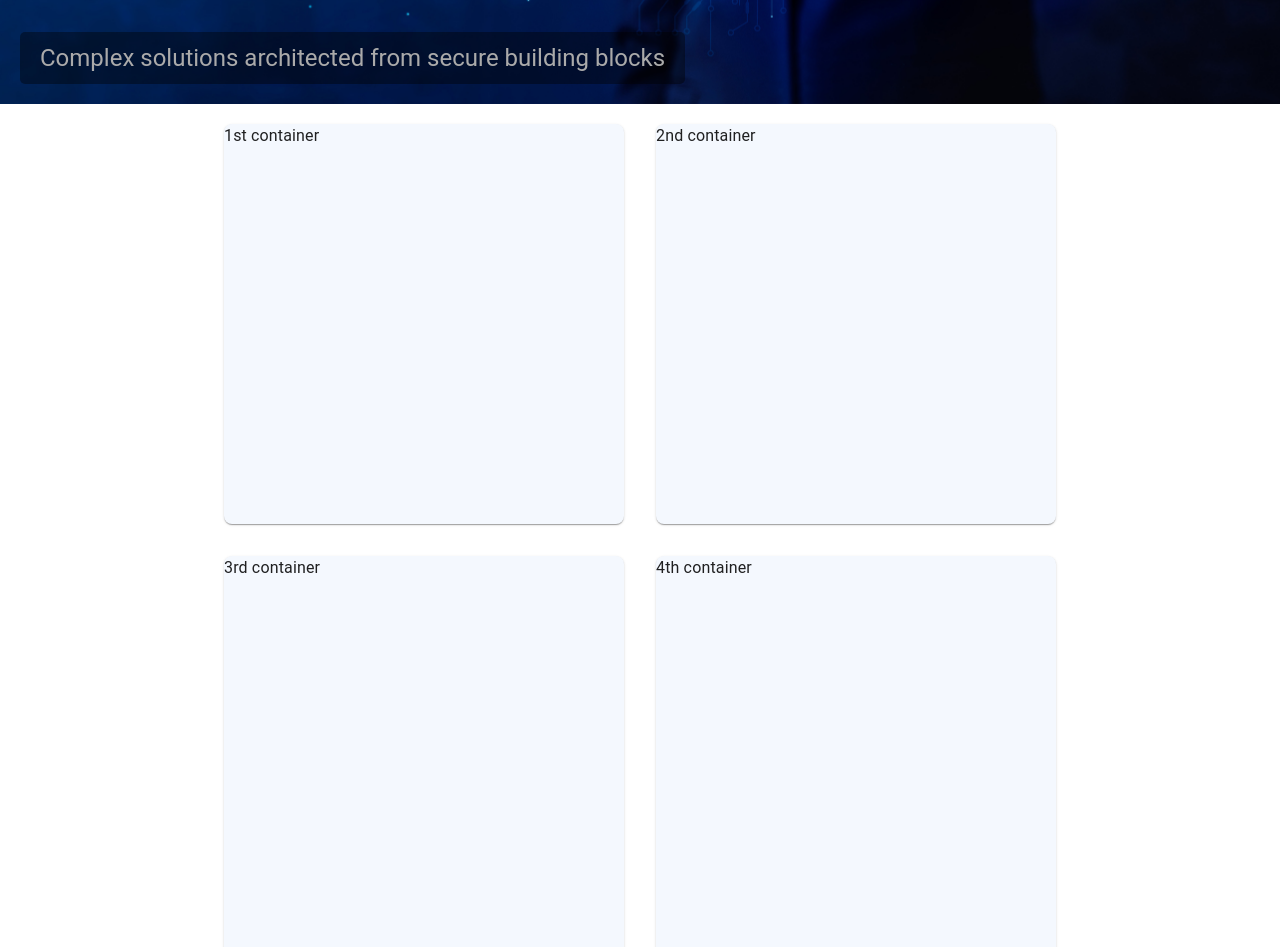
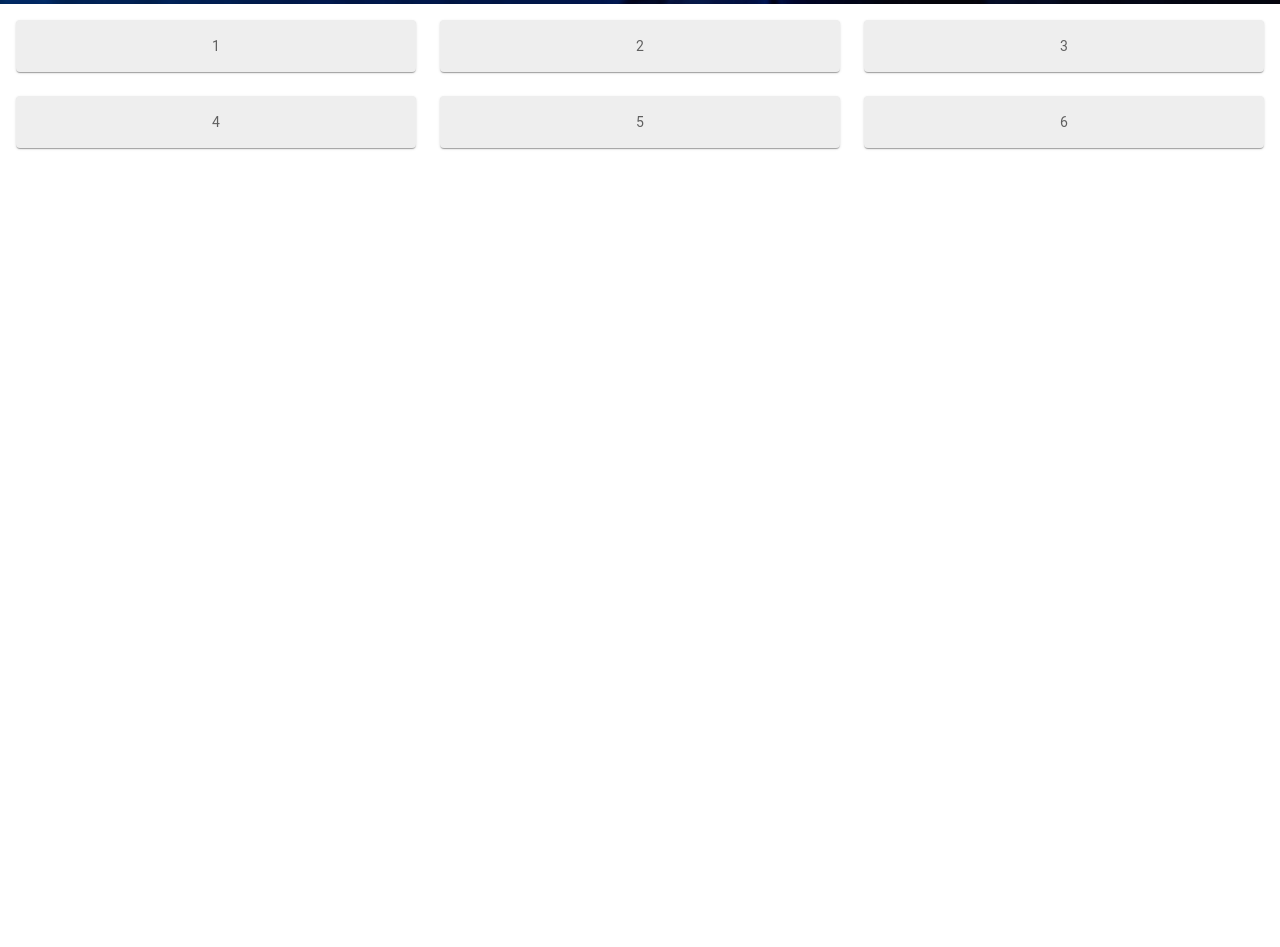
Before and after one commit to cloudful-io/cloudful-io.github.io, a React (Create React App) app: page /#/ in a window 1280 px wide. Shown: the part 460-1407 px from the top of the page. After the commit the page ends 800 px from the top, so only its background shows below. Built offline with nearby package versions, Linux system fonts and the light colour scheme.

Commit message:
Modified grid

```diff
--- a/src/pages/Home.js
+++ b/src/pages/Home.js
@@ -1,16 +1,29 @@
 import React from "react";
+import { experimentalStyled as styled } from '@mui/material/styles';
 import Box from '@mui/material/Box';
-import { Grid2 } from '@mui/material';
+import Grid from '@mui/material/Grid2';
+import Paper from '@mui/material/Paper';
 import Typography from '@mui/material/Typography';
 
 const Home = () => {
+  const Item = styled(Paper)(({ theme }) => ({
+    backgroundColor: '#eee',
+    ...theme.typography.body2,
+    padding: theme.spacing(2),
+    textAlign: 'center',
+    color: theme.palette.text.secondary,
+    ...theme.applyStyles('dark', {
+      backgroundColor: '#1A2027',
+    }),
+  }));
+
     return (
         <>
         <Box
         sx={{
           position: 'relative',
           width: '100vw',
-          height: '500px',  // Adjust height as needed
+          height: '400px',  // Adjust height as needed
           margin: 0,
           padding: 0,
           backgroundImage: 'url(/assets/images/hero.jpg)',  // Add the URL of your hero image
@@ -36,75 +49,15 @@ const Home = () => {
           Complex solutions architected from secure building blocks
         </Typography>
       </Box>
-
-      <Box
-      display="flex"
-      justifyContent="center"
-      alignItems="center"
-      paddingTop="20px"
-    >
-      <Grid2 container spacing={2} justifyContent="center" alignItems="center" direction="column">
-        {/* First row */}
-        <Grid2 container spacing={4} justifyContent="center">
-          <Grid2 xs={5}>
-            <Box
-              sx={{
-                width: 400,
-                height: 400,
-                borderRadius: 2,
-                bgcolor: 'primary.main',
-                boxShadow: 1,
-              }}
-            >
-              1st container
-            </Box>
-          </Grid2>
-          <Grid2 xs={5}>
-            <Box
-              sx={{
-                width: 400,
-                height: 400,
-                borderRadius: 2,
-                bgcolor: 'primary.main',
-                boxShadow: 1,
-              }}
-            >
-              2nd container
-            </Box>
-          </Grid2>
-        </Grid2>
-
-        {/* Second row */}
-        <Grid2 container spacing={4} justifyContent="center" sx={{ marginTop: 2 }}>
-          <Grid2 xs={5}>
-            <Box
-              sx={{
-                width: 400,
-                height: 400,
-                borderRadius: 2,
-                bgcolor: 'primary.main',
-                boxShadow: 1,
-              }}
-            >
-              3rd container
-            </Box>
-          </Grid2>
-          <Grid2 xs={5}>
-            <Box
-              sx={{
-                width: 400,
-                height: 400,
-                borderRadius: 2,
-                bgcolor: 'primary.main',
-                boxShadow: 1,
-              }}
-            >
-              4th container
-            </Box>
-          </Grid2>
-        </Grid2>
-      </Grid2>
-    </Box>
+      <Box padding={2} sx={{ flexGrow: 1 }}>
+        <Grid container spacing={{ xs: 2, md: 3 }} columns={{ xs: 4, sm: 8, md: 12 }}>
+          {Array.from(Array(6)).map((_, index) => (
+            <Grid key={index} size={{ xs: 2, sm: 4, md: 4 }}>
+              <Item>{index + 1}</Item>
+            </Grid>
+          ))}
+        </Grid>
+      </Box>
         </>
 
     );
```
